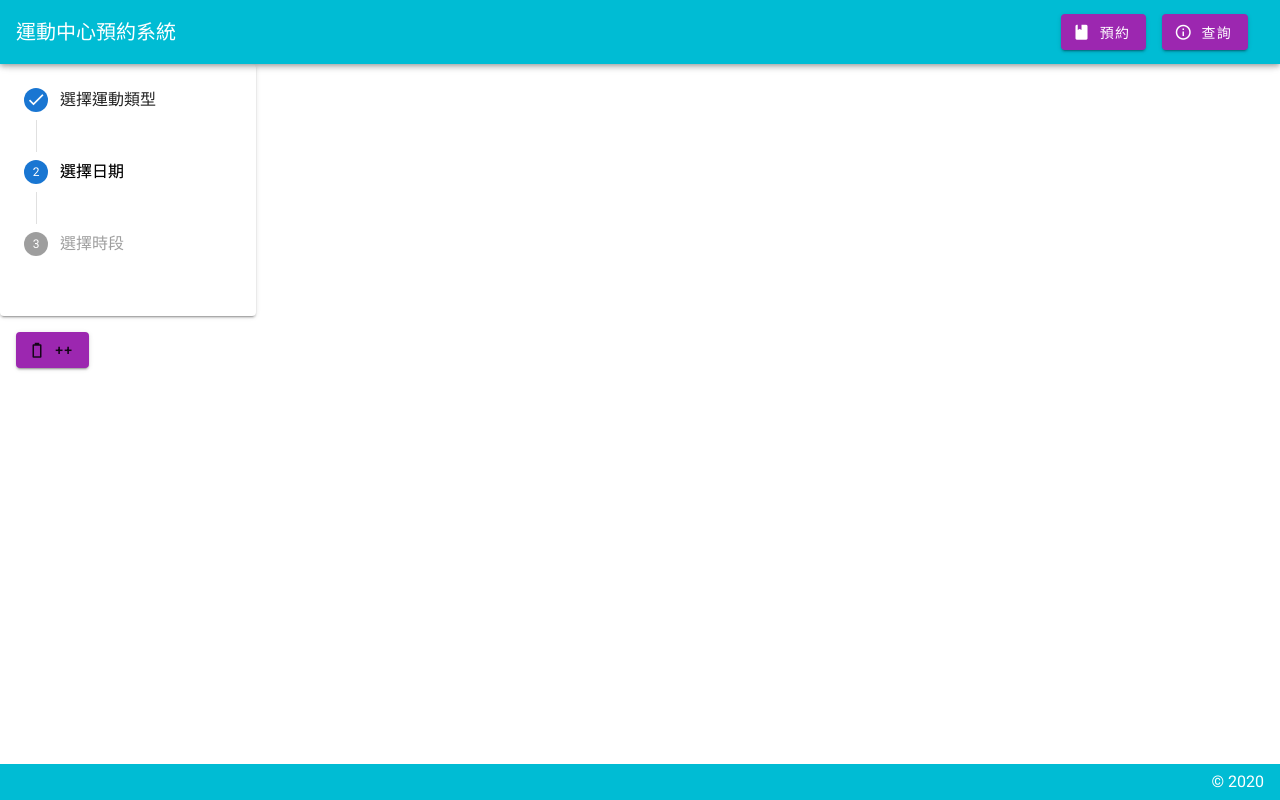
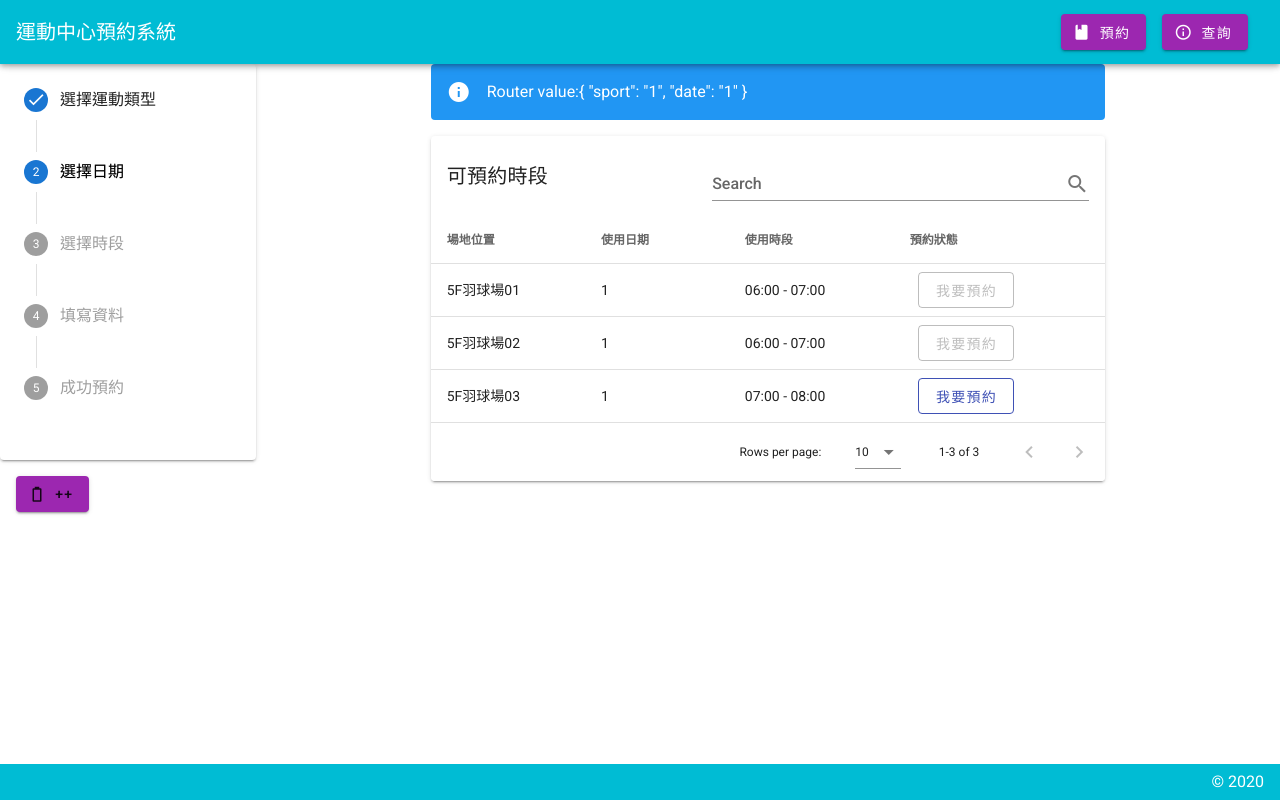
Before and after one commit to hsuallan/sport-booking-system, a Vue app: page /1/1 in a window 1280 px wide. Built offline with nearby package versions, Linux system fonts and the light colour scheme.

Commit message:
完成選擇日期的表格，以及預約資料的格式，將運動類別改使用動態路由

```diff
--- a/src/App.vue
+++ b/src/App.vue
@@ -22,8 +22,12 @@
               <v-stepper-content step="2"></v-stepper-content>
               <v-stepper-step step="3" :complete="step>3">選擇時段</v-stepper-step>
               <v-stepper-content step="3"></v-stepper-content>
+              <v-stepper-step step="4" :complete="step>4">填寫資料</v-stepper-step>
+              <v-stepper-content step="4"></v-stepper-content>
+              <v-stepper-step step="5" :complete="step>5">成功預約</v-stepper-step>
+              <v-stepper-content step="5"></v-stepper-content>
             </v-stepper>
-            <v-btn class="ma-4" color="purple" @click="step = step>3?1:++step">
+            <v-btn class="ma-4" color="purple" @click="step = step>5?1:++step">
               <v-icon left>mdi-battery-outline</v-icon>++
             </v-btn>
           </div>
--- a/src/router/index.js
+++ b/src/router/index.js
@@ -27,20 +27,20 @@ const routes = [
     component: () => import(/* webpackChunkName: "about" */ '../views/Query.vue')
   },
   {
-    path: '/badminton',
-    name: 'Badminton',
+    path: '/:sport',
+    name: 'sport',
     // route level code-splitting
     // this generates a separate chunk (about.[hash].js) for this route
     // which is lazy-loaded when the route is visited.
-    component: () => import(/* webpackChunkName: "about" */ '../views/Badminton.vue')
+    component: () => import(/* webpackChunkName: "about" */ '../views/Calendar.vue')
   },
   {
-    path: '/basketball',
-    name: 'Basketball',
+    path: '/:sport/:date',
+    name: 'date',
     // route level code-splitting
     // this generates a separate chunk (about.[hash].js) for this route
     // which is lazy-loaded when the route is visited.
-    component: () => import(/* webpackChunkName: "about" */ '../views/Basketball.vue')
+    component: () => import(/* webpackChunkName: "about" */ '../views/Date.vue')
   }
 ]
 
--- a/src/views/Basketball.vue
+++ /dev/null
@@ -1,71 +0,0 @@
-<template>
-  <v-row align="center" justify="center">
-    <v-col cols="8">
-      <v-sheet height="500" class="mr-4">
-        <v-btn class="ma-2" @click="$refs.calendar.prev()">
-          <v-icon>mdi-chevron-left</v-icon>
-        </v-btn>
-        <v-btn class="ma-2" @click="$refs.calendar.next()">
-          <v-icon>mdi-chevron-right</v-icon>
-        </v-btn>
-        <v-calendar
-          ref="calendar"
-          :events="events"
-          color="primary"
-          type="month"
-          v-model="clickDate"
-        ></v-calendar>
-      </v-sheet>
-    </v-col>
-  </v-row>
-</template>
-<script>
-export default {
-  name: 'Badminton',
-  components: {
-  },
-  data () {
-    return {
-      clickDate: '',
-      events: [
-        {
-          name: '可以預約',
-          start: '2020-06-19'
-        },
-        {
-          name: '可以預約',
-          start: '2020-06-20'
-        },
-        {
-          name: '可以預約',
-          start: '2020-06-21'
-        },
-        {
-          name: '可以預約',
-          start: '2020-06-22'
-        },
-        {
-          name: '可以預約',
-          start: '2020-06-23'
-        },
-        {
-          name: '可以預約',
-          start: '2020-06-24'
-        },
-        {
-          name: '可以預約',
-          start: '2020-06-25'
-        }
-      ]
-    }
-  },
-  watch: {
-    clickDate: function (date) {
-      // ajax
-      if (this.events.filter((x) => { return x.start === date }).length === 1) {
-        // 可以預約的日子
-      }
-    }
-  }
-}
-</script>
--- a/src/views/Badminton.vue
+++ b/src/views/Calendar.vue
@@ -1,6 +1,7 @@
 <template>
   <v-row align="center" justify="center">
     <v-col cols="8">
+      <v-alert type="info"> Router value:{{ $route.params }} </v-alert>
       <v-sheet height="500" class="mr-4">
         <v-btn class="ma-2" @click="$refs.calendar.prev()">
           <v-icon>mdi-chevron-left</v-icon>
@@ -21,7 +22,7 @@
 </template>
 <script>
 export default {
-  name: 'Badminton',
+  name: 'Calendar',
   components: {
   },
   data () {
@@ -64,6 +65,7 @@ export default {
       // ajax
       if (this.events.filter((x) => { return x.start === date }).length === 1) {
         // 可以預約的日子
+        this.$router.push({ path: `/${this.$route.params.sport}/${date}` })
       }
     }
   }
--- /dev/null
+++ b/src/views/Date.vue
@@ -0,0 +1,189 @@
+<template>
+  <v-row align="center" justify="center">
+    <v-col cols="8">
+      <v-alert type="info"> Router value:{{ $route.params }} </v-alert>
+      <v-card>
+        <v-card-title>
+          可預約時段
+          <v-spacer></v-spacer>
+          <v-text-field
+            v-model="search"
+            append-icon="mdi-magnify"
+            label="Search"
+            single-line
+            hide-details
+          ></v-text-field>
+        </v-card-title>
+        <v-data-table
+          :loading="loading"
+          :headers="headers"
+          :items="status"
+          :search="search"
+          loading-text="Loading...."
+        >
+          <template v-slot:item.order="{ item }">
+            <v-dialog
+              v-model="dialog"
+              max-width="500"
+              v-if="item.order !== true"
+            >
+              <template v-slot:activator="{ on, attrs }">
+                <v-btn
+                  class="ma-2"
+                  outlined
+                  color="indigo"
+                  v-bind="attrs"
+                  v-on="on"
+                  :disabled="item.order"
+                >
+                  我要預約
+                </v-btn>
+              </template>
+              <v-card>
+                <v-card-title class="headline">請填寫基本資料</v-card-title>
+                <v-divider></v-divider>
+                <v-card-subtitle>
+                  <v-simple-table dense>
+                    <tbody>
+                      <tr>
+                        <td>位置</td>
+                        <td>日期</td>
+                        <td>時段</td>
+                      </tr>
+                      <tr>
+                        <td>{{ item.name }}</td>
+                        <td>{{ item.date }}</td>
+                        <td>{{ item.time }}</td>
+                      </tr>
+                    </tbody>
+                  </v-simple-table>
+                </v-card-subtitle>
+                <v-card-text>
+                  <v-container>
+                    <v-row no-gutters>
+                      <v-col cols="5">
+                        <v-text-field
+                          label="預約人姓名*"
+                          required
+                        ></v-text-field>
+                      </v-col>
+                      <v-col cols="1"> </v-col>
+                      <v-col cols="6">
+                        <v-text-field
+                          label="預約人電話*"
+                          required
+                        ></v-text-field>
+                      </v-col>
+                      <v-col cols="12">
+                        <v-text-field
+                          label="預約人電子郵件*"
+                          required
+                        ></v-text-field>
+                      </v-col>
+                      <v-col cols="12">
+                        <v-text-field
+                          label="預約人身分證字號*"
+                          type="password"
+                          required
+                        ></v-text-field>
+                      </v-col>
+                    </v-row>
+                    <v-row no-gutters>
+                      <v-col cols="5">
+                        <v-text-field label="緊急聯絡人姓名"></v-text-field>
+                      </v-col>
+                      <v-col cols="1"> </v-col>
+                      <v-col cols="6">
+                        <v-text-field label="緊急聯絡人電話"></v-text-field>
+                      </v-col>
+                    </v-row>
+                    <v-row>
+                      <v-col cols="6">
+                        <v-text-field label="與緊急聯絡人之關係"></v-text-field>
+                      </v-col>
+                    </v-row>
+                  </v-container>
+                  <small>*表示必須填寫</small>
+                </v-card-text>
+                <v-card-actions>
+                  <v-spacer></v-spacer>
+                  <v-btn color="green darken-1" text @click="dialog = false"
+                    >確定預約</v-btn
+                  >
+                  <v-btn color="green darken-1" text @click="dialog = false"
+                    >再...讓我想一下<br />(機會4不等人的ㄛ)</v-btn
+                  >
+                </v-card-actions>
+              </v-card>
+            </v-dialog>
+            <v-btn
+              class="ma-2"
+              outlined
+              color="indigo"
+              :disabled="item.order"
+              v-else
+              >我要預約</v-btn
+            >
+          </template>
+        </v-data-table>
+      </v-card>
+    </v-col>
+  </v-row>
+</template>
+<script>
+export default {
+  data () {
+    return {
+      search: '',
+      loading: true,
+      dialog: false,
+      headers: [
+        {
+          text: '場地位置',
+          align: 'start',
+          sortable: false,
+          value: 'name'
+        },
+        { text: '使用日期', value: 'date' },
+        { text: '使用時段', value: 'time' },
+        { text: '預約狀態', value: 'order' }
+      ],
+      status: [
+        {
+          name: '5F羽球場01',
+          date: this.$route.params.date,
+          time: '06:00 - 07:00',
+          order: true
+        },
+        {
+          name: '5F羽球場02',
+          date: this.$route.params.date,
+          time: '06:00 - 07:00',
+          order: true
+
+        },
+        {
+          name: '5F羽球場03',
+          date: this.$route.params.date,
+          time: '07:00 - 08:00',
+          order: false
+        }
+      ]
+    }
+  },
+  methods: {
+    show: function (item) {
+      // ajax to next
+    }
+  },
+  mounted: function () {
+    /**
+     * ajax here
+     * put this.loading = false in then()
+     * post data this.$route.params
+     * let status = ajax_result
+     */
+    this.loading = false
+  }
+}
+</script>
--- a/src/views/Home.vue
+++ b/src/views/Home.vue
@@ -6,7 +6,7 @@
         class="my-3 Badminton"
         contain
         height="200"
-        @click="$router.push('badminton')"
+        @click="$router.push({ path: '/badminton' })"
       >
       </v-img>
       <v-img
@@ -14,7 +14,7 @@
         class="my-3 Basketball"
         contain
         height="200"
-        @click="$router.push('basketball')"
+        @click="$router.push({ path: '/basketball' })"
       >
       </v-img>
     </v-row>
@@ -34,13 +34,13 @@ export default {
 <style scoped>
 .Basketball:hover {
   transform: scale(1.2) rotate(140deg);
-  transition:cubic-bezier(0.68, -0.55, 0.265, 1.55);
+  transition: cubic-bezier(0.68, -0.55, 0.265, 1.55);
   transition-duration: 1s;
   cursor: pointer;
 }
-.Badminton:hover{
+.Badminton:hover {
   transform: scale(1.2) rotate(140deg);
-  transition:cubic-bezier(0.68, -0.55, 0.265, 1.55);
+  transition: cubic-bezier(0.68, -0.55, 0.265, 1.55);
   transition-duration: 1s;
   cursor: pointer;
 }
```
